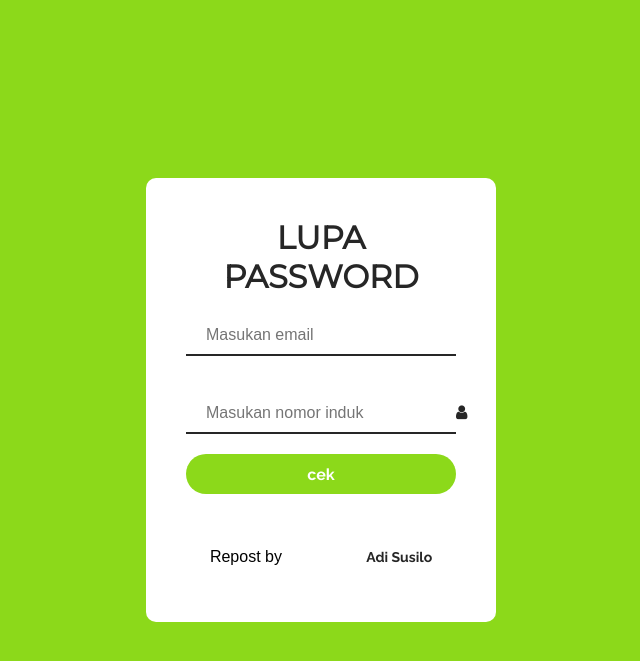
After one commit to Mrx112/Project_PKM_Banksampah, a PHP site: page /bsk09/page/lupapassword.php in a window 1280 px wide. The commit adds this page. Shown: the top 661 px of the page, without its empty margins (319-959 px from the left). Run offline with PHP 8.4, Linux system fonts and the light colour scheme; some libraries are stand-ins or nearby versions.

Commit message:
add file edit

```diff
--- a/asset/internal/css/style_1.css
+++ b/asset/internal/css/style_1.css
@@ -94,3 +94,10 @@ h1{
 	font-family: raleway;
 	padding-left: 80px;
 }
+
+.hasil {
+	color: #fff;
+	margin: auto;
+	padding: 10px;
+	border-bottom: 3px;
+}
--- /dev/null
+++ b/page/lupapassword.php
@@ -0,0 +1,35 @@
+<!DOCTYPE html>
+<html>
+
+<head>
+	<meta charset="utf-8">
+	<title>Login</title>
+	<link rel="stylesheet" href="../asset/internal/css/style_1.css">
+	<link href="https://fonts.googleapis.com/css?family=Montserrat|Raleway:700" rel="stylesheet">
+	<link href="https://maxcdn.bootstrapcdn.com/font-awesome/4.7.0/css/font-awesome.min.css" rel="stylesheet">
+	<link rel="shortcut icon" href="../asset/internal/img/img-local/favicon.ico">
+</head>
+
+<body>
+	<div class="loginBox">
+		<h1>LUPA PASSWORD</h1>
+		<form action="cek_login.php" method="post">
+            <div class="inputbox">
+            <input type="text" name="email" autocomplete="off" placeholder="Masukan email">
+            <span><i class="fa fa fa-email" aria-hidden="true"></i></span>
+            </div>
+			<div class="inputBox">
+				<input type="text" name="user" autocomplete="off" placeholder="Masukan nomor induk">
+				<span><i class="fa fa-user" aria-hidden="true"></i></span>
+				</input>
+			</div>
+			<input type="submit" name="cek" value="cek">
+		</form>
+		<br>
+		<center>
+			<p>Repost by <a href="https://www.instagram.com/ru_all12" title="ru_all12" target="_blank">Adi Susilo</a></p>
+		</center>
+	</div>
+</body>
+
+</html>
--- a/page/register.php
+++ b/page/register.php
@@ -121,7 +121,7 @@ if ($_SERVER["REQUEST_METHOD"] == "POST") {
 			</div>
 			<input type="submit" name="register" value="Register">
 		</form>
-		<a href="#">Lupa Password?</a>
+		<a href="../page/lupapassword.php">Lupa Password?</a>
 		<br>
 		<center>
 			<p>Repost by <a href="https://www.instagram.com/ru_all12" title="ru_all12" target="_blank">Adi Susilo</a></p>
```
